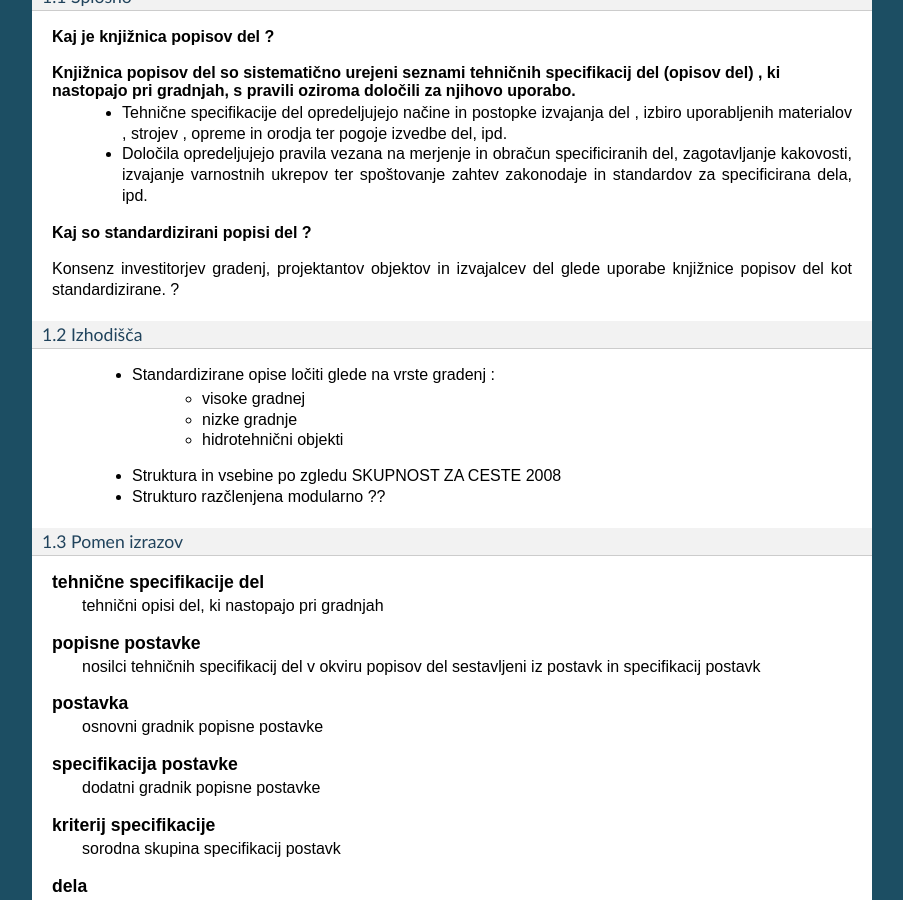
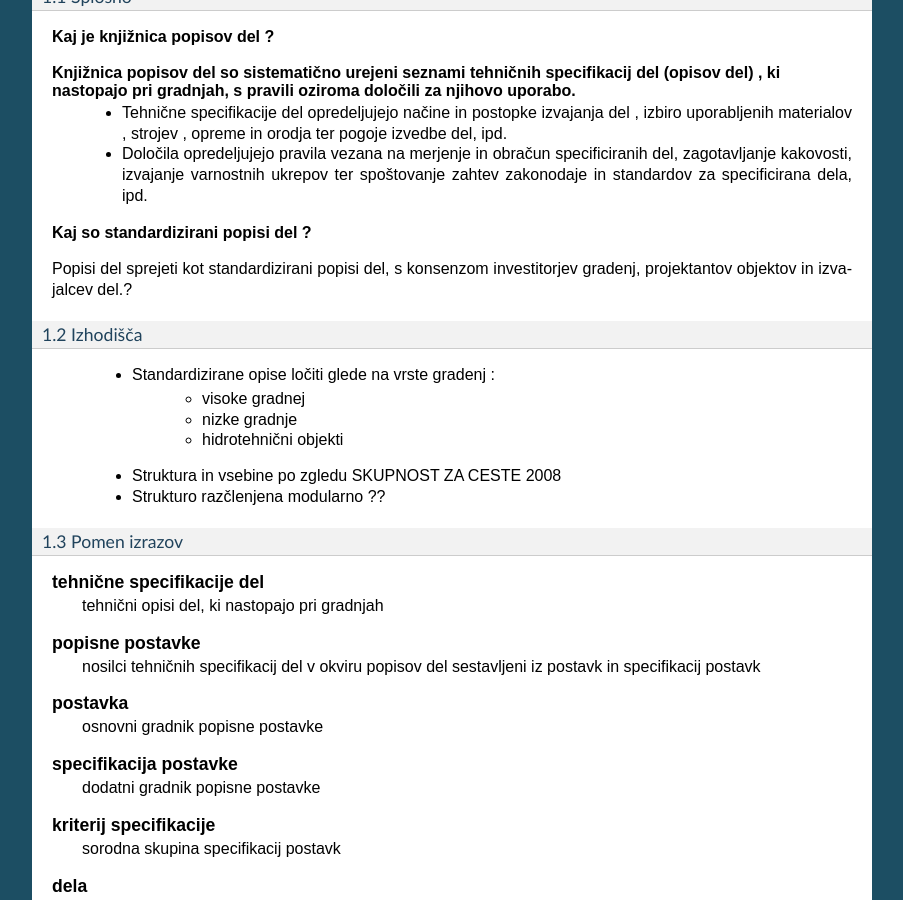
Before and after one commit to pavlovicr/bcs-staro, a Sphinx documentation site: the page built from docs/bcs_projekt.rst, in a window 1280 px wide and 900 px high, scrolled down 1192 px. Shown: the whole window, without its empty margins (198-1101 px from the left). Built offline with Sphinx 7.4.7, drawn with Linux system fonts in a browser that asks for light colours; pages that are not in the unit, such as notebooks, are missing from menus.

Commit message:
kaj pa sedaj

```diff
--- a/docs/bcs_projekt.rst
+++ b/docs/bcs_projekt.rst
@@ -54,7 +54,7 @@ Aktivnosti in faznost
 
 **Kaj so standardizirani popisi del ?**
 
-Konsenz investitorjev gradenj, projektantov objektov in izvajalcev del glede uporabe knjižnice popisov del kot standardizirane. ?
+Popisi del sprejeti kot standardizirani popisi del, s konsenzom investitorjev gradenj, projektantov objektov in izvajalcev del.?
 
 1.2 Izhodišča
 -------------
```
